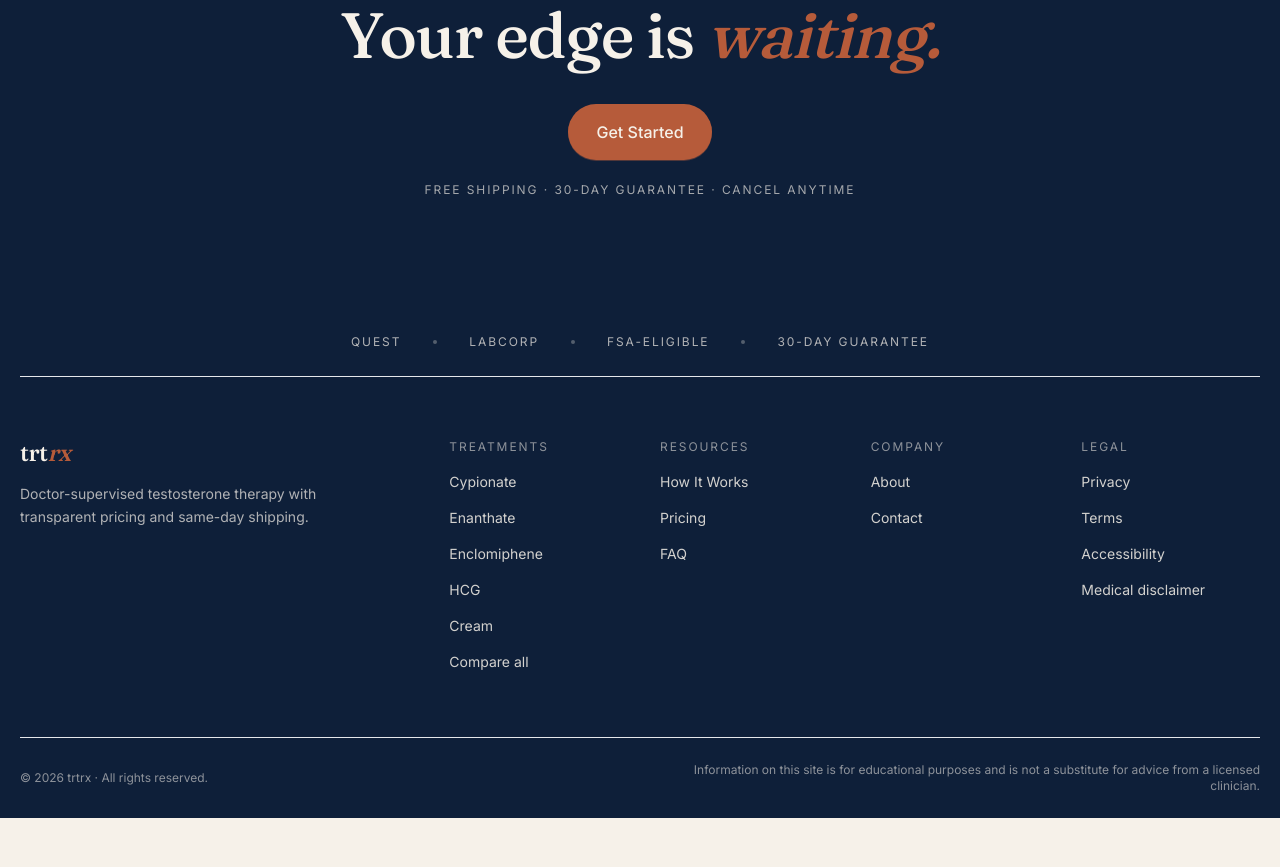
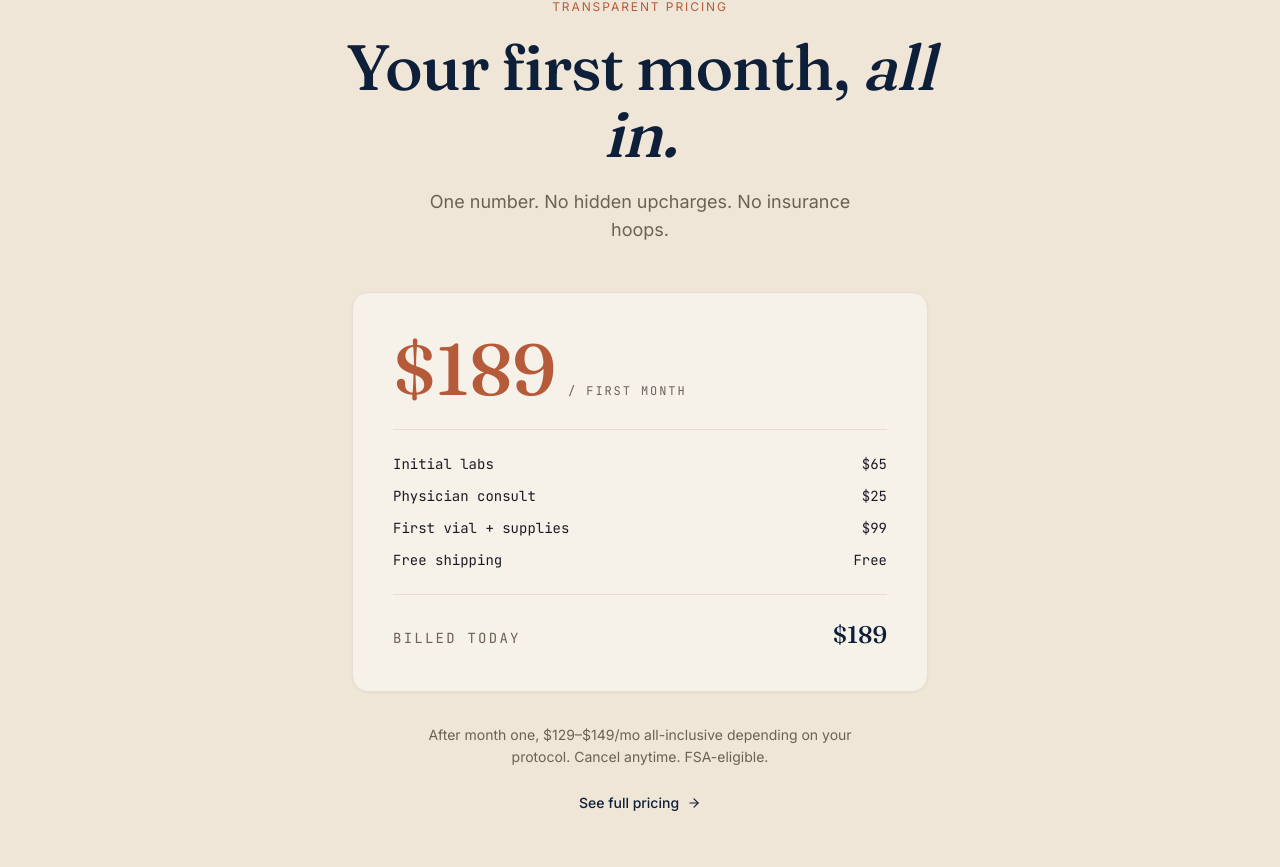
Before and after one commit to metabotprime/trtrx, a Next.js app: page / in a window 1280 px wide. Shown: the part 1073-1940 px from the top of the page. Before the commit the page ends 1891 px from the top, so only its background shows below. Built offline with nearby package versions, Linux system fonts and the light colour scheme.

Commit message:
feat(home): pricing transparency block (the math, up front)

```diff
--- /dev/null
+++ b/src/components/sections/PricingTransparency.tsx
@@ -0,0 +1,93 @@
+import Link from 'next/link';
+import { ArrowRight } from 'lucide-react';
+import { PRICING_STRUCTURE } from '@/content/pricing';
+import { formatUSD } from '@/lib/utils';
+
+export function PricingTransparency() {
+  const { initialMonth } = PRICING_STRUCTURE;
+
+  return (
+    <section className="bg-surface-alt">
+      <div className="container py-20 md:py-28">
+        <div className="mx-auto max-w-2xl text-center">
+          <p className="eyebrow mb-5">Transparent Pricing</p>
+
+          <h2
+            className="font-serif text-display-lg font-medium leading-[1.05] text-primary"
+            style={{ fontVariationSettings: "'opsz' 144" }}
+          >
+            Your first month,{' '}
+            <span className="display-italic text-primary">all in.</span>
+          </h2>
+
+          <p className="mx-auto mt-5 max-w-md text-base leading-[1.6] text-muted md:text-lg">
+            One number. No hidden upcharges. No insurance hoops.
+          </p>
+        </div>
+
+        {/* The card */}
+        <div className="mx-auto mt-12 max-w-xl rounded-2xl border border-border bg-surface p-8 shadow-sm md:p-10">
+          {/* Big total */}
+          <div className="flex items-baseline gap-3">
+            <span
+              className="font-serif text-[clamp(3rem,6vw+1rem,4.5rem)] font-medium leading-none text-accent"
+              style={{ fontVariationSettings: "'opsz' 144" }}
+            >
+              {formatUSD(initialMonth.total)}
+            </span>
+            <span className="font-mono text-eyebrow uppercase tracking-tracked text-muted">
+              / first month
+            </span>
+          </div>
+
+          <hr className="my-6 border-border" />
+
+          {/* Line items */}
+          <ul className="space-y-3 font-mono text-sm">
+            {initialMonth.lineItems.map((item) => (
+              <li
+                key={item.label}
+                className="flex items-baseline justify-between gap-4 text-text"
+              >
+                <span className="text-text">{item.label}</span>
+                <span className="tabular-nums text-text">
+                  {item.amount === 0 ? 'Free' : formatUSD(item.amount)}
+                </span>
+              </li>
+            ))}
+          </ul>
+
+          <hr className="my-6 border-border" />
+
+          {/* Billed today */}
+          <div className="flex items-baseline justify-between gap-4">
+            <span className="font-mono text-sm uppercase tracking-tracked text-muted">
+              Billed today
+            </span>
+            <span className="font-serif text-2xl font-medium text-primary tabular-nums">
+              {formatUSD(initialMonth.total)}
+            </span>
+          </div>
+        </div>
+
+        {/* Caption + CTA */}
+        <p className="mx-auto mt-8 max-w-md text-center text-sm leading-relaxed text-muted">
+          After month one, {formatUSD(129)}&ndash;{formatUSD(149)}/mo all-inclusive depending on your protocol. Cancel anytime. FSA-eligible.
+        </p>
+
+        <div className="mt-6 flex justify-center">
+          <Link
+            href="/pricing"
+            className="group inline-flex items-center gap-2 text-sm font-medium text-primary underline-offset-4 transition-colors hover:text-accent"
+          >
+            See full pricing
+            <ArrowRight
+              size={14}
+              className="transition-transform duration-150 group-hover:translate-x-0.5"
+            />
+          </Link>
+        </div>
+      </div>
+    </section>
+  );
+}
--- a/src/pages/index.tsx
+++ b/src/pages/index.tsx
@@ -5,6 +5,7 @@ import { OrganizationSchema } from '@/components/seo/schemas/OrganizationSchema'
 import { WebSiteSchema } from '@/components/seo/schemas/WebSiteSchema';
 import { HeroCentered } from '@/components/sections/HeroCentered';
 import { TrustStrip } from '@/components/sections/TrustStrip';
+import { PricingTransparency } from '@/components/sections/PricingTransparency';
 import { FooterCTABand } from '@/components/sections/FooterCTABand';
 
 export default function HomePage() {
@@ -21,7 +22,8 @@ export default function HomePage() {
       <PageShell>
         <HeroCentered />
         <TrustStrip />
-        {/* Additional homepage sections (pricing, comparison, medical director,
+        <PricingTransparency />
+        {/* Additional homepage sections (comparison, medical director,
             how-it-works, testimonials, compounded explainer, FAQ) ship in
             subsequent commits per the spec. */}
         <FooterCTABand />
```
